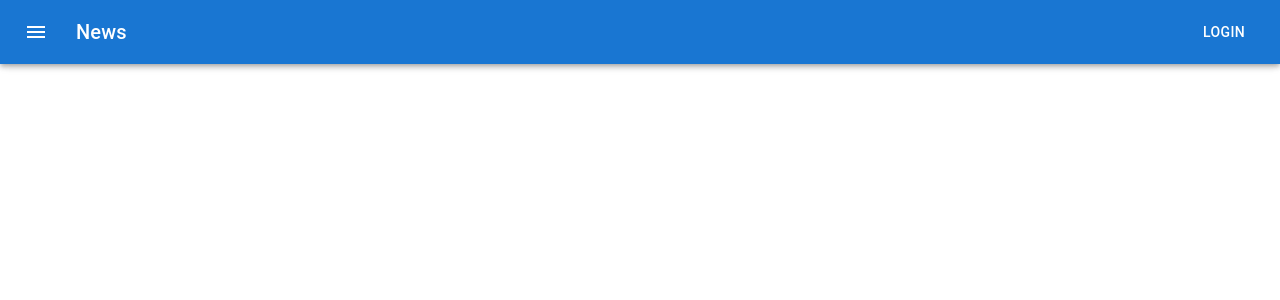
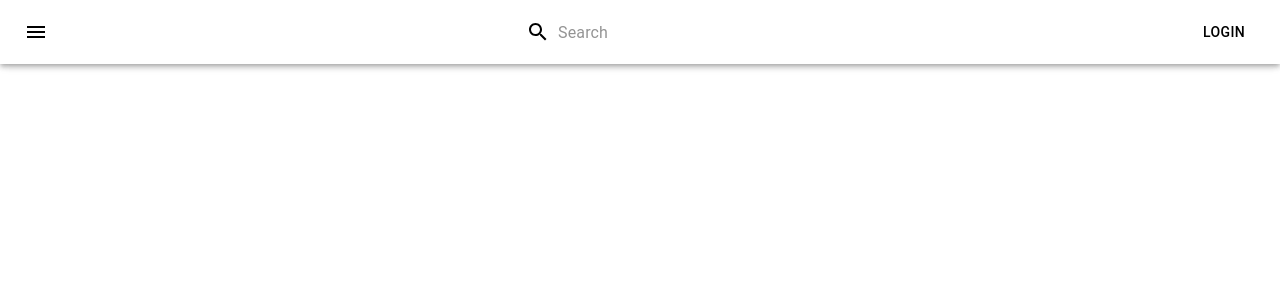
Before and after one commit to amir253700/youtube-clone, a React (Create React App) app: page / in a window 1280 px wide. Shown: the top 300 px of the page. Built offline with nearby package versions, Linux system fonts and the light colour scheme.

Commit message:
transition added to searchbar

```diff
--- a/src/component/layout/Header.jsx
+++ b/src/component/layout/Header.jsx
@@ -1,13 +1,70 @@
-import { AppBar, Box, Toolbar, Typography, Button } from "@mui/material";
+import {
+  AppBar,
+  Box,
+  Toolbar,
+  Typography,
+  Button,
+  InputBase,
+} from "@mui/material";
 import IconButton from "@mui/material/IconButton";
 import MenuIcon from "@mui/icons-material/Menu";
+import SearchIcon from "@mui/icons-material/Search";
+import { styled, alpha } from "@mui/material/styles";
 import React from "react";
 
-const Header = () => {
+const SearchContainer = styled("div")(({ theme }) => ({
+  position: "relative",
+  borderRadius: theme.shape.borderRadius,
+  transition: "all 0.5s ease",
+  backgroundColor: alpha(theme.palette.common.white, 0.15),
+  "&:hover": {
+    backgroundColor: alpha(theme.palette.common.white, 0.25),
+  },
+
+  marginRight: theme.spacing(2),
+  marginLeft: 0,
+  width: "100%",
+  [theme.breakpoints.up("sm")]: {
+    marginLeft: theme.spacing(3),
+    width: "auto",
+  },
+}));
+
+const SearchIconWrapper = styled("div")(({ theme }) => ({
+  padding: theme.spacing(0, 2),
+  height: "100%",
+  position: "absolute",
+  pointerEvents: "none",
+  display: "flex",
+  alignItems: "center",
+  justifyContent: "center",
+}));
+
+const StyledInputBase = styled(InputBase)(({ theme }) => ({
+  color: "inherit",
+  width: "100%",
+  "& .MuiInputBase-input": {
+    padding: theme.spacing(1, 1, 1, 0),
+    // vertical padding + font size from searchIcon
+    paddingLeft: `calc(1em + ${theme.spacing(4)})`,
+    transition: theme.transitions.create(["width", "background-color"]),
+    width: "100%",
+    [theme.breakpoints.up("sm")]: {
+      width: "200px",
+      "&:focus": {
+        width: "250px",
+        backgroundColor: alpha(theme.palette.common.white, 0.35),
+      },
+    },
+  },
+}));
+
+const Header = ({ theme }) => {
+  console.log(theme);
   return (
     <Box>
-      <AppBar>
-        <Toolbar>
+      <AppBar sx={(theme) => ({ bgcolor: "white", color: "black" })}>
+        <Toolbar sx={{ justifyContent: "space-between" }}>
           <IconButton
             size="large"
             edge="start"
@@ -17,9 +74,12 @@ const Header = () => {
           >
             <MenuIcon />
           </IconButton>
-          <Typography variant="h6" component="div" sx={{ flexGrow: 1 }}>
-            News
-          </Typography>
+          <SearchContainer>
+            <SearchIconWrapper>
+              <SearchIcon />
+            </SearchIconWrapper>
+            <StyledInputBase placeholder="Search" />
+          </SearchContainer>
           <Button color="inherit">Login</Button>
         </Toolbar>
       </AppBar>
```
